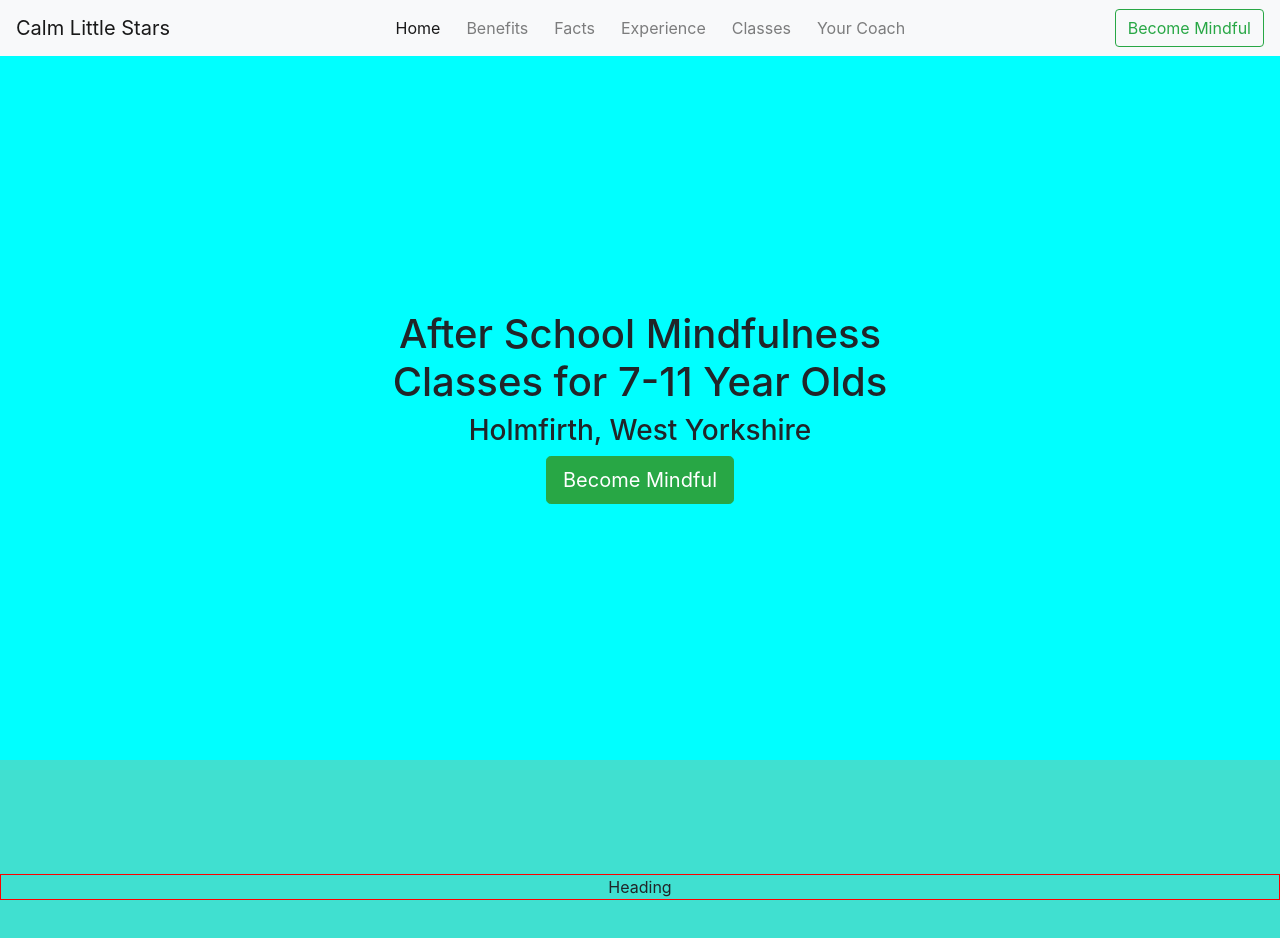
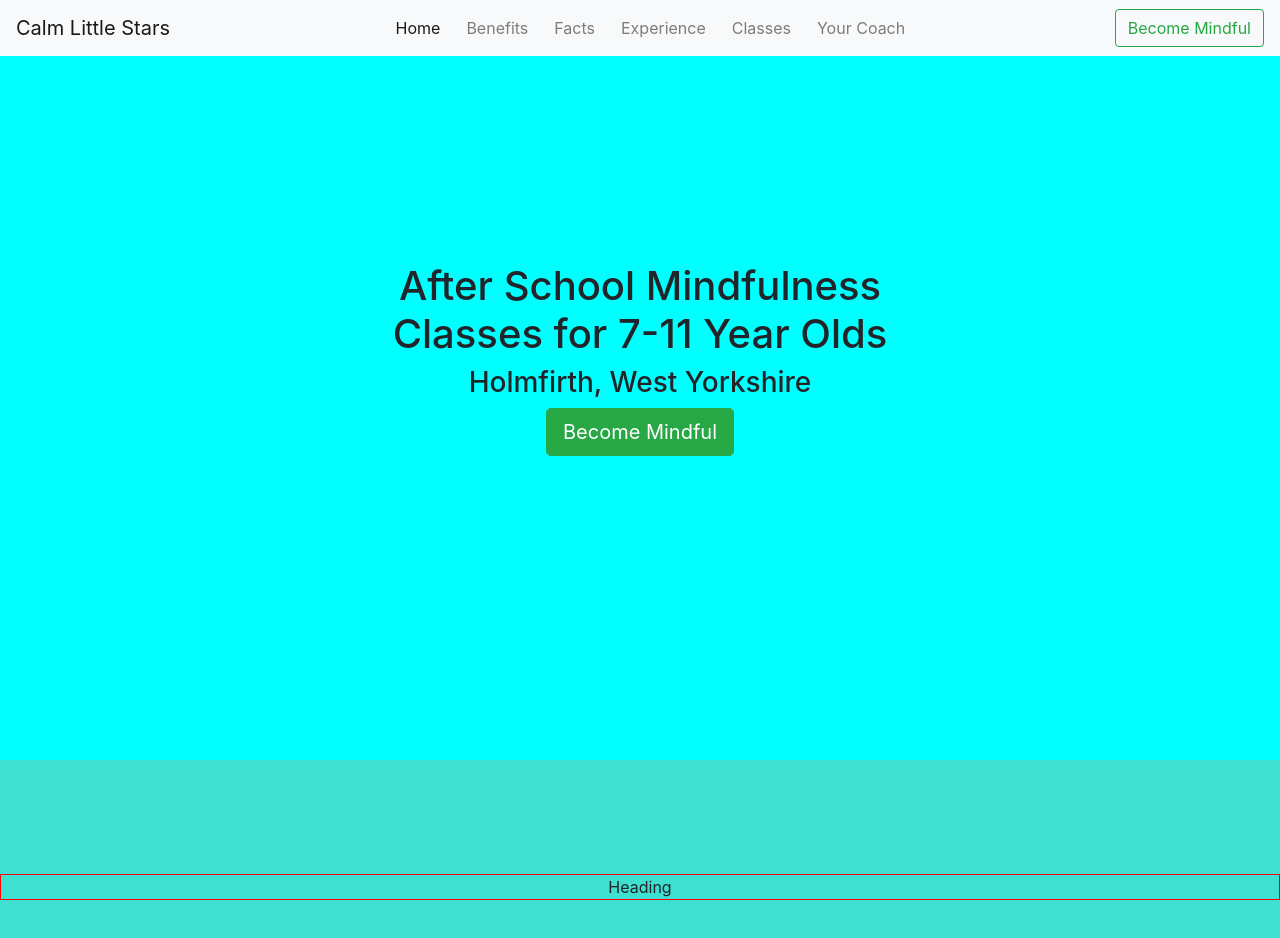
Before and after one commit to jonburdon/calm-little-stars, a plain HTML site: page index.html in a window 1280 px wide. Shown: the top 938 px of the page. Drawn offline with nearby package versions, Linux system fonts and the light colour scheme.

Commit message:
Remove separate div containing button in Main container 1 but not button

```diff
--- a/index.html
+++ b/index.html
@@ -57,18 +57,19 @@
 
 
     <div class="container-fluid container-large container-callout-light">
-        <div class="row justify-content-center align-items-end row-large">
+        <div class="row justify-content-center text-center align-items-end row-large">
             <div class="col-10 col-sm-6">
 
                 <h1 class="page-header">After School Mindfulness Classes for 7-11 Year Olds</h1>
                 <h3 class="page-header">Holmfirth, West Yorkshire</h3>
-            </div>
-        </div>
-        <div class="row">
-            <div class="col-12 text-center">
                 <button class="btn btn-success btn-lg">Become Mindful</button>
             </div>
         </div>
+        <!--<div class="row">-->
+        <!--    <div class="col-12 text-center">-->
+
+        <!--    </div>-->
+        <!--</div>-->
     </div>
 
     <!-- /Top callout section-->
```
